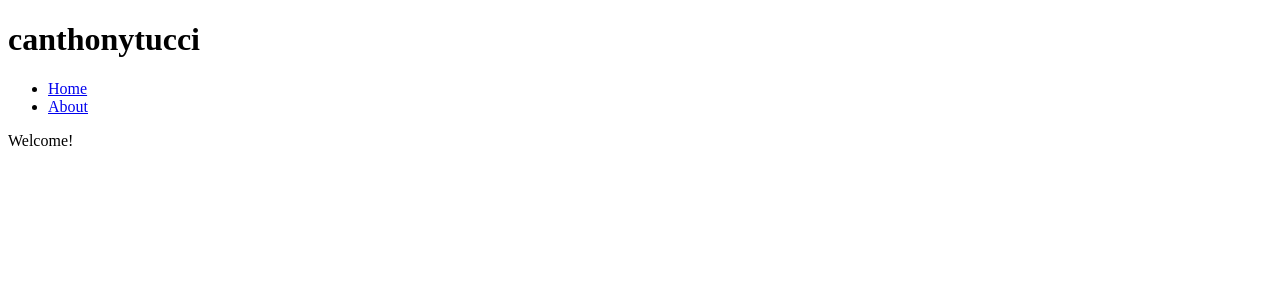
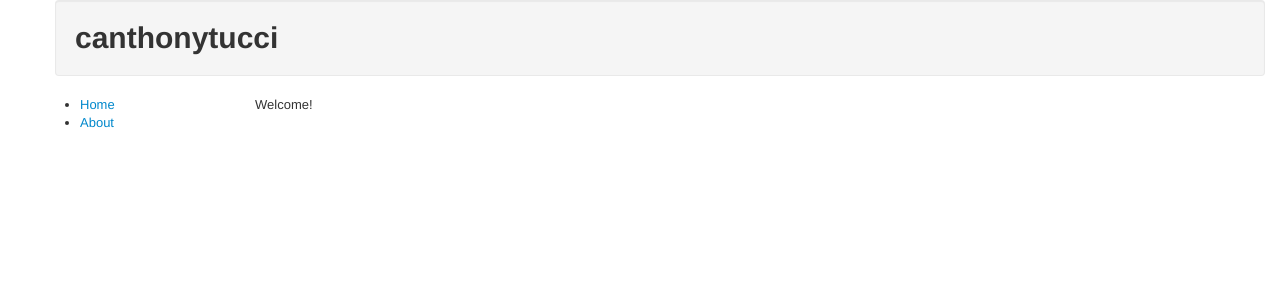
Before and after one commit to canthonytucci/canthonytucci.github.com, a Jekyll site: the page built from index.html, in a window 1280 px wide. Shown: the top 300 px of the page. Built offline with Jekyll 4.4.1, drawn with Linux system fonts in a browser that asks for light colours; nearby versions of some CDN libraries.

Commit message:
strapped

```diff
--- a/_layouts/base.html
+++ b/_layouts/base.html
@@ -2,7 +2,7 @@
 <html>
 <head>
 <title>{{ page.title }}</title>
-    <link rel="stylesheet" href="/boostrap/css/bootstrap.min.css">
+      <link rel="stylesheet" type="text/css" href="/bootstrap/css/bootstrap.min.css"/>
     <script src="https://ajax.googleapis.com/ajax/libs/jquery/1.7.2/jquery.min.js"></script>
 </head>
 
```
